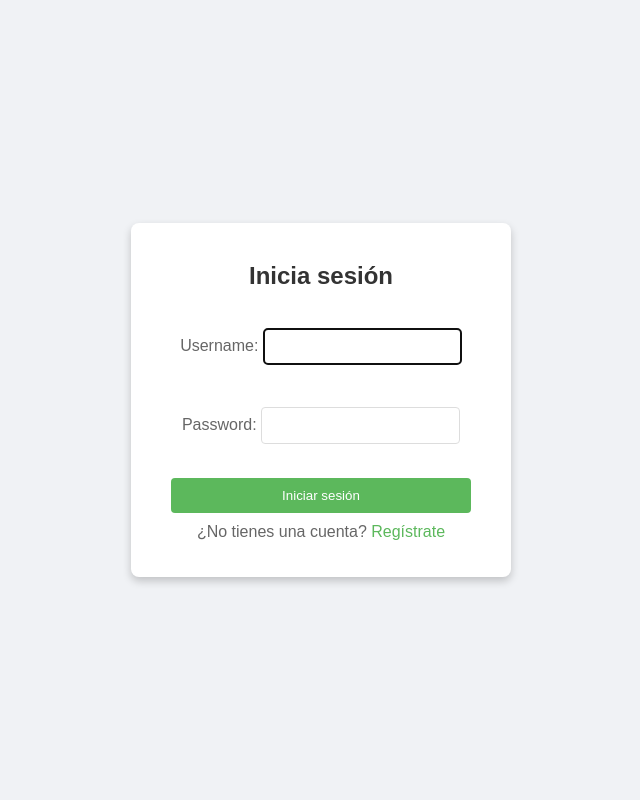
After one commit to davblamor/PGPI-2.7, a Django app: page /login/ in a window 1280 px wide. The commit adds this page. Shown: the whole page, without its empty margins (319-959 px from the left). Run offline with Django 5.2, Linux system fonts and the light colour scheme.

Commit message:
login y register

```diff
--- a/backend/myapp/urls.py
+++ b/backend/myapp/urls.py
@@ -3,9 +3,12 @@ from django.contrib import admin
 from . import views
 from django.conf.urls.static import static
 from django.conf import settings
+from django.contrib.auth import views as auth_views
 
 urlpatterns = [
     path('', views.home, name='home'),
     path('catalogo/', views.catalogo, name='catalogo'),
     path('admin/', admin.site.urls),
+    path('registro/', views.registro, name='registro'),
+    path('login/', auth_views.LoginView.as_view(), name='login'),
 ] + static(settings.MEDIA_URL, document_root=settings.MEDIA_ROOT)
--- /dev/null
+++ b/backend/static/css/styles.css
@@ -0,0 +1,61 @@
+/* styles.css */
+
+body {
+    font-family: Arial, sans-serif;
+    display: flex;
+    justify-content: center;
+    align-items: center;
+    height: 100vh;
+    margin: 0;
+    background-color: #f0f2f5;
+}
+
+.form-container {
+    background: #fff;
+    padding: 20px 40px;
+    border-radius: 8px;
+    box-shadow: 0 4px 8px rgba(0, 0, 0, 0.2);
+    width: 300px;
+    text-align: center;
+}
+
+.form-container h2 {
+    margin-bottom: 20px;
+    color: #333;
+}
+
+.form-container form {
+    display: flex;
+    flex-direction: column;
+}
+
+.form-container form input {
+    padding: 10px;
+    margin: 8px 0;
+    border: 1px solid #ddd;
+    border-radius: 4px;
+}
+
+.form-container button {
+    padding: 10px;
+    background-color: #5cb85c;
+    color: white;
+    border: none;
+    border-radius: 4px;
+    cursor: pointer;
+    margin-top: 10px;
+}
+
+.form-container button:hover {
+    background-color: #4cae4c;
+}
+
+.form-container p {
+    margin-top: 10px;
+    color: #666;
+}
+
+.form-container a {
+    color: #5cb85c;
+    text-decoration: none;
+}
--- /dev/null
+++ b/backend/templates/registration/login.html
@@ -0,0 +1,22 @@
+<!-- templates/registration/login.html -->
+<!DOCTYPE html>
+<html lang="en">
+<head>
+    <meta charset="UTF-8">
+    <meta name="viewport" content="width=device-width, initial-scale=1.0">
+    <title>Iniciar Sesión</title>
+    {% load static %}
+    <link rel="stylesheet" href="{% static 'css/styles.css' %}">
+</head>
+<body>
+    <div class="form-container">
+        <h2>Inicia sesión</h2>
+        <form method="post" action="{% url 'login' %}">
+            {% csrf_token %}
+            {{ form.as_p }}
+            <button type="submit">Iniciar sesión</button>
+        </form>
+        <p>¿No tienes una cuenta? <a href="{% url 'registro' %}">Regístrate</a></p>
+    </div>
+</body>
+</html>
```
Also changed, not shown: backend/PGPIProject/settings.py (+9 -0 lines), backend/myapp/views.py (+18 -1 lines), backend/templates/catalogo.html (+42 -1 lines), backend/templates/registro.html (added, +21 -0 lines).
